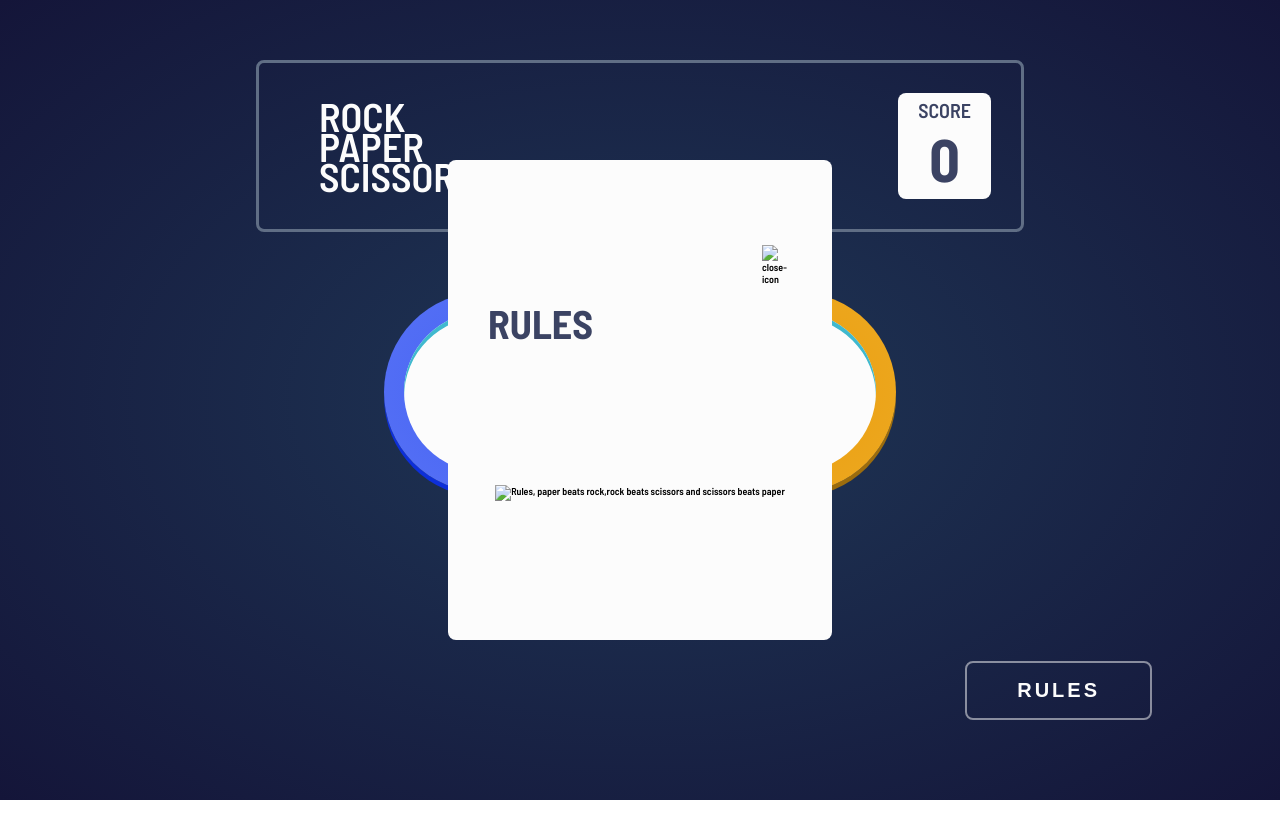
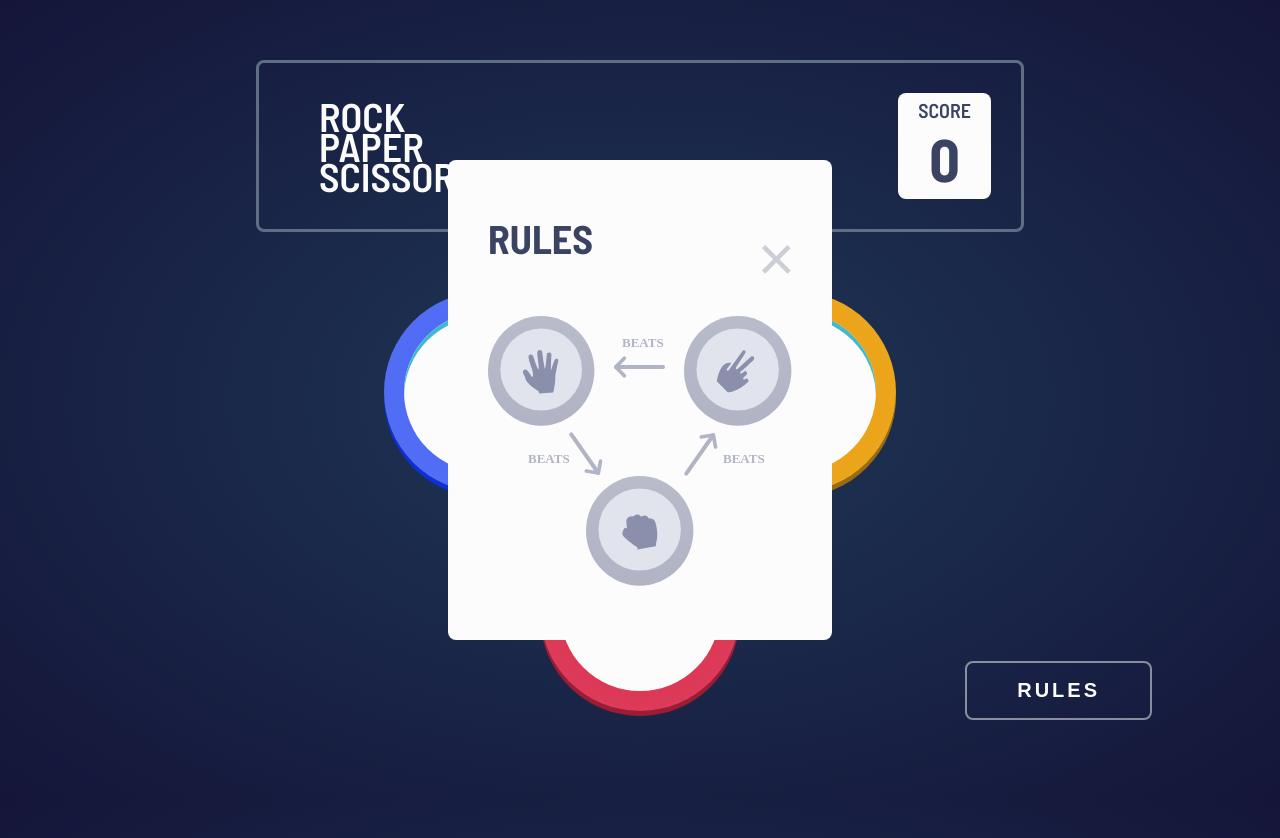
Before and after one commit to Szymon500/Fronteendmentor6, a plain HTML site: page index.html in a window 1280 px wide. Both pictures are taken after a click on the button "RULES". Before the commit the page ends 800 px from the top, so only its background shows below. Drawn offline with Linux system fonts and the light colour scheme.

Commit message:
Photo path repair

```diff
--- a/index.html
+++ b/index.html
@@ -40,20 +40,20 @@
     <section class="chose">
       <div class="wrapper">
         <div class="selection">
-          <img class="selection__trinagle" src="src/img/bg-triangle.svg" alt="">
+          <img class="selection__trinagle" src="dist/img/bg-triangle.svg" alt="">
           <div class="selection__border selection__border--paper paper">
             <div class="selection__item" value="0">
-              <img class="selection__item-img" src="src/img/icon-paper.svg" alt="Paper">
+              <img class="selection__item-img" src="dist/img/icon-paper.svg" alt="Paper">
             </div>
           </div>
           <div class="selection__border selection__border--scissors scissors">
             <div class="selection__item" value="1">
-              <img class="selection__item-img" src="src/img/icon-scissors.svg" alt="Scissors">
+              <img class="selection__item-img" src="dist/img/icon-scissors.svg" alt="Scissors">
             </div>
           </div>
           <div class="selection__border selection__border--rock rock">
             <div class="selection__item" value="2">
-              <img class="selection__item-img" src="src/img/icon-rock.svg" alt="Paper">
+              <img class="selection__item-img" src="dist/img/icon-rock.svg" alt="Paper">
             </div>
           </div>
         </div>
@@ -86,9 +86,9 @@
         <button class="rules__btn">rules</button>
         <div class="rules__box">
           <h2 class="rules__box-header">rules</h2>
-          <img class="rules__box-rules-img" src="src/img/image-rules.svg"
+          <img class="rules__box-rules-img" src="dist/img/image-rules.svg"
             alt="Rules, paper beats rock,rock beats scissors and scissors beats paper">
-          <img class="rules__box-close" src="src/img/icon-close.svg" alt="close-icon">
+          <img class="rules__box-close" src="dist/img/icon-close.svg" alt="close-icon">
         </div>
       </div>
     </section>
```
